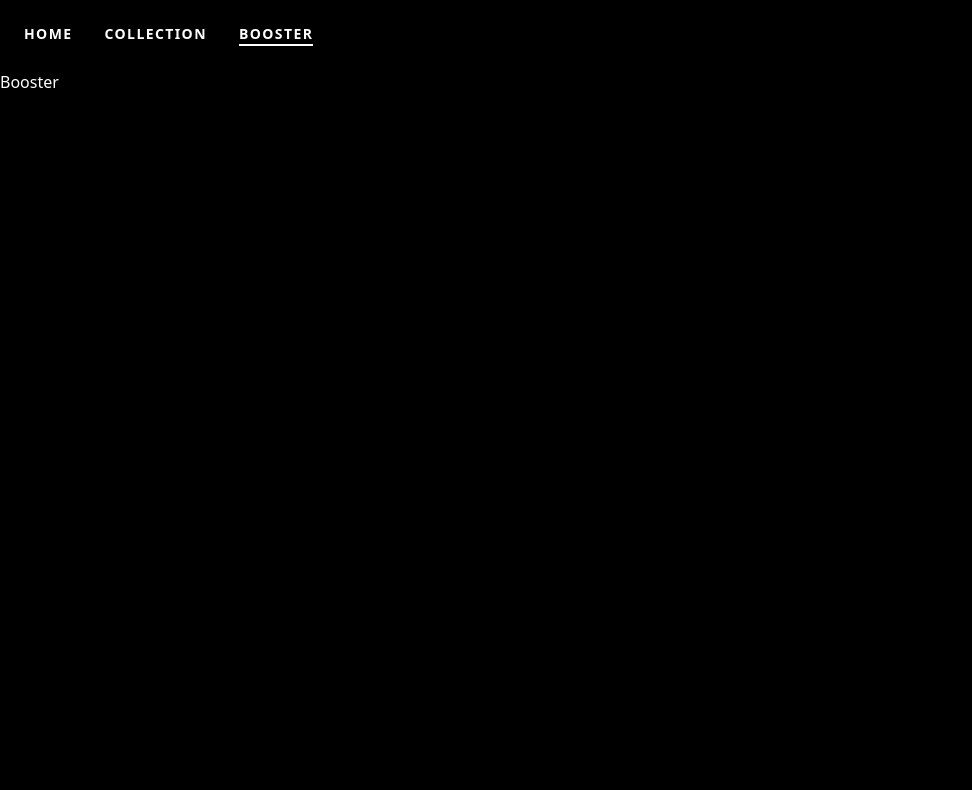
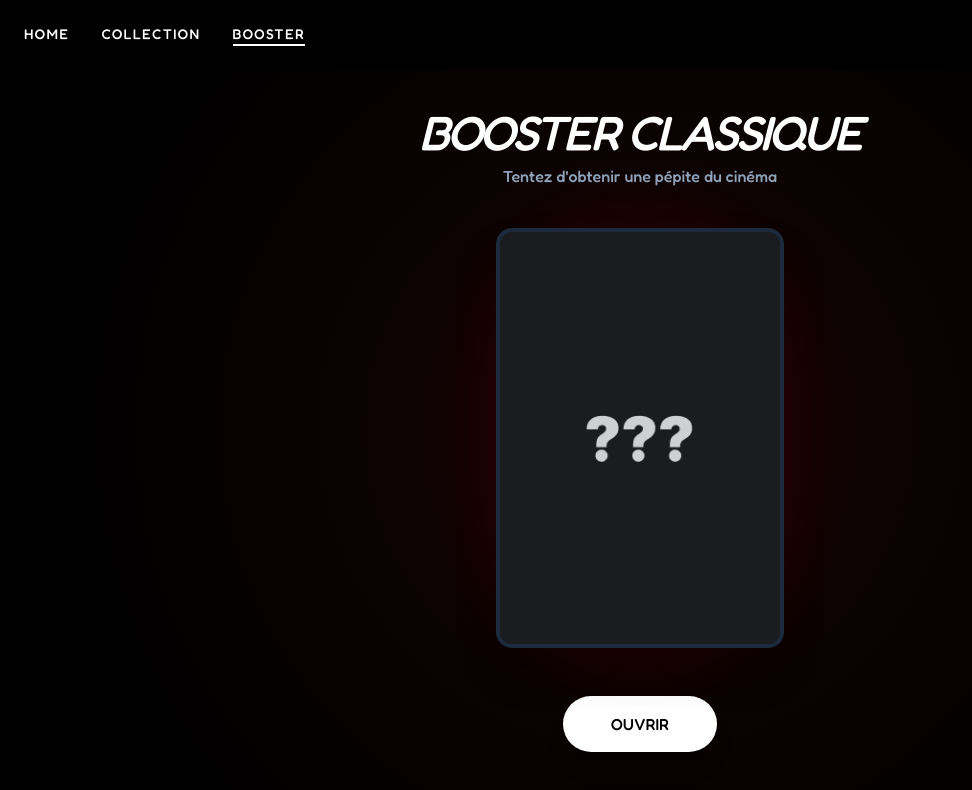
Before and after one commit to aserlite/pastoplesfilms, a Vue app: page /booster in a window 1280 px wide. Shown: the top 790 px of the page, without its empty margins (0-972 px from the left). Built offline with nearby package versions, Linux system fonts and the light colour scheme; the HTML template or start-up script is replaced by a standard one.

Commit message:
premier booster + affichage collection

```diff
--- a/src/assets/main.css
+++ b/src/assets/main.css
@@ -1 +1,7 @@
+@import url('https://fonts.googleapis.com/css2?family=Fredoka:wght@300..700&display=swap');
 @import 'tailwindcss';
+
+*{
+  font-family: "Fredoka", sans-serif;
+  font-weight: 500;
+}
--- a/src/services/tmdb.service.ts
+++ b/src/services/tmdb.service.ts
@@ -15,9 +15,10 @@ export const MovieApiService = {
     const randomPage = Math.floor(Math.random() * 20) + 1
     const { data } = await instance.get('/discover/movie', {
       params: {
-        'vote_average.lte': 5,
-        'vote_count.gte': 50,
+        'vote_average.lte': 2,
+        'vote_count.gte': 5,
         page: randomPage,
+        include_adult:false,
       },
     })
     console.log(data)
--- /dev/null
+++ b/src/stores/collection.ts
@@ -0,0 +1,39 @@
+import { defineStore } from 'pinia'
+import { ref, watch } from 'vue'
+
+interface Movie {
+  id: number
+  title?: string
+  [key: string]: unknown
+}
+
+export const useCollectionStore = defineStore('collection', () => {
+  const loadFromLocalStorage = (): Movie[] => {
+    try {
+      const raw = localStorage.getItem('patoplefilm_collection')
+      if (!raw) return []
+      return JSON.parse(raw) as Movie[]
+    } catch {
+      return []
+    }
+  }
+
+  const ownedMovies = ref<Movie[]>(loadFromLocalStorage())
+
+  watch(ownedMovies, (newVal) => {
+    try {
+      localStorage.setItem('patoplefilm_collection', JSON.stringify(newVal))
+    } catch {
+
+    }
+  }, { deep: true })
+
+  function addMovie(movie: Movie) {
+    const exists = ownedMovies.value.some(m => m.id === movie.id)
+    if (!exists) {
+      ownedMovies.value.push(movie)
+    }
+  }
+
+  return { ownedMovies, addMovie }
+})
--- a/src/views/BoosterView.vue
+++ b/src/views/BoosterView.vue
@@ -1,5 +1,116 @@
+<script setup lang="ts">
+import { ref } from 'vue'
+import { MovieApiService } from '@/services/tmdb.service'
+import { useCollectionStore } from '@/stores/collection'
+
+const collection = useCollectionStore()
+
+interface Movie {
+  id: number
+  title?: string
+  poster_path?: string
+  vote_average?: number
+  [key: string]: unknown
+}
+
+const currentMovie = ref<Movie | null>(null)
+const isLoading = ref(false)
+
+const handleOpenBooster = async () => {
+  if (isLoading.value) return
+
+  isLoading.value = true
+
+  try {
+    const movie = await MovieApiService.fetchRandomMovie()
+    const typedMovie = movie as Movie
+    currentMovie.value = typedMovie
+
+    collection.addMovie(typedMovie)
+  } catch (error) {
+    console.error("Erreur", error)
+  } finally {
+    setTimeout(() => {
+      isLoading.value = false
+    }, 800)
+  }
+}
+
+const getRarity = (note: number) => {
+  if (note <= 2) return { label: 'Légendaire', color: 'text-yellow-500' }
+  if (note <= 4) return { label: 'Rare', color: 'text-purple-500' }
+  return { label: 'Commun', color: 'text-red-500' }
+}
+
+const getTmdbLink = (movie: Movie | null) => {
+  if (!movie) return '#'
+  return `https://www.themoviedb.org/movie/${movie.id}`
+}
+</script>
+
 <template>
-  <div>
-    <h1>Booster</h1>
+  <div class="relative min-h-[calc(100vh-80px)] flex flex-col items-center justify-center bg-black overflow-hidden px-4">
+    <div class="absolute inset-0 pointer-events-none bg-[radial-gradient(circle_at_50%_50%,_rgba(220,38,38,0.1)_0%,_rgba(0,0,0,1)_80%)]"></div>
+
+    <div class="relative z-10 flex flex-col items-center max-w-2xl w-full">
+      <div class="text-center mb-10">
+        <h2 class="text-4xl md:text-5xl font-black text-white uppercase tracking-tighter italic">
+          Booster classique
+        </h2>
+        <p class="text-slate-400 mt-2 font-medium">Tentez d'obtenir une pépite du cinéma</p>
+      </div>
+
+      <div class="relative group.cursor-pointer perspective-1000">
+        <div class="absolute -inset-4 bg-red-600/20 blur-xl rounded-full opacity-50 group-hover:opacity-100 transition-opacity"></div>
+
+        <div
+          class="relative w-64 h-96 md:w-72 md:h-[420px] bg-slate-900 border-4 border-slate-800 rounded-2xl overflow-hidden shadow-2xl transition-all duration-500"
+          :class="{ 'animate-pulse scale-95': isLoading, 'hover:scale-105': !isLoading }"
+        >
+          <img
+            :src="currentMovie?.poster_path ? `https://image.tmdb.org/t/p/w500${currentMovie.poster_path}` : '/src/assets/random.png'"
+            alt="Film preview"
+            class="w-full h-full object-cover transition-opacity duration-500"
+            :class="isLoading ? 'opacity-20' : 'opacity-80'"
+          />
+
+          <div v-if="currentMovie && !isLoading" class="absolute bottom-0 left-0 right-0 p-4 bg-gradient-to-t from-black via-black/80 to-transparent">
+            <div class="flex justify-between items-end">
+              <div>
+                <span :class="['text-[10px] uppercase tracking-widest font-bold', getRarity(currentMovie?.vote_average ?? 0).color]">
+                  Rareté : {{ getRarity(currentMovie?.vote_average ?? 0).label }}
+                </span>
+                <h3 class="text-lg font-bold text-white leading-tight">{{ currentMovie?.title }}</h3>
+              </div>
+              <div class="bg-red-600 text-white px-2 py-1 rounded text-sm font-black">
+                {{ currentMovie?.vote_average }}
+              </div>
+            </div>
+          </div>
+
+          <div v-if="isLoading" class="absolute inset-0 flex items-center justify-center">
+            <span class="text-white font-black italic animate-bounce">TIRAGE EN COURS...</span>
+          </div>
+        </div>
+      </div>
+      <h3 v-if="currentMovie" class="text-lg font-bold text-white leading-tight mt-8">
+        <a
+          :href="getTmdbLink(currentMovie)"
+          target="_blank"
+          class="hover:text-red-500 transition-colors underline decoration-red-500/30 underline-offset-4"
+        >
+          voir sur TMdb
+        </a>
+      </h3>
+      <div class="mt-12 flex flex-col items-center gap-4 w-full">
+        <button
+          @click="handleOpenBooster"
+          :disabled="isLoading"
+          class="w-full md:w-auto px-12 py-4 bg-white text-black font-black uppercase rounded-full hover:bg-red-600 hover:text-white transition-all transform active:scale-95 shadow-xl disabled:opacity-50 disabled:cursor-not-allowed"
+        >
+          {{ isLoading ? 'Ouverture...' : 'Ouvrir' }}
+        </button>
+      </div>
+    </div>
   </div>
 </template>
--- a/src/views/CollectionView.vue
+++ b/src/views/CollectionView.vue
@@ -1,5 +1,81 @@
+<script setup lang="ts">
+import { useCollectionStore } from '@/stores/collection'
+
+const collection = useCollectionStore()
+
+const getScoreColor = (note: number) => {
+  if (note <= 2) return 'text-yellow-500'
+  if (note <= 4) return 'text-purple-400'
+  return 'text-red-500'
+}
+</script>
+
 <template>
-  <div>
-    <h1>Collection</h1>
+  <div class="min-h-[calc(100vh-80px)] bg-black p-6 md:p-10">
+    <div class="max-w-7xl mx-auto mb-10 border-b border-white/10 pb-6">
+      <h2 class="text-4xl font-black text-white uppercase italic tracking-tighter">
+        Ma Collection <span class="text-red-600 ml-2">({{ collection.ownedMovies.length }})</span>
+      </h2>
+    </div>
+
+    <div class="max-w-7xl mx-auto">
+      <div v-if="collection.ownedMovies.length > 0"
+           class="grid grid-cols-2 sm:grid-cols-3 md:grid-cols-4 lg:grid-cols-5 xl:grid-cols-6 gap-6">
+
+        <div v-for="movie in collection.ownedMovies"
+             :key="movie.id"
+             class="group relative bg-slate-900 rounded-xl overflow-hidden border border-slate-800 hover:border-red-600 transition-all duration-300 shadow-lg hover:-translate-y-2">
+
+          <div class="aspect-[2/3] overflow-hidden">
+            <img
+              :src="movie.poster_path ? `https://image.tmdb.org/t/p/w500${movie.poster_path}` : '/src/assets/random.png'"
+              :alt="movie.title ?? ''"
+              class="w-full h-full object-cover transition-transform duration-500 group-hover:scale-110"
+            />
+          </div>
+
+          <div class="p-3 bg-slate-900/90 border-t border-white/5">
+            <h3 class="text-sm font-bold text-white truncate mb-1" :title="movie.title">
+              {{ movie.title }}
+            </h3>
+            <div class="flex justify-between items-center">
+              <span class="text-[10px] text-slate-500 font-bold uppercase tracking-widest">Note</span>
+              <span :class="['font-black text-xs', getScoreColor(Number(movie.vote_average ?? 0))]">
+                {{ Number(movie.vote_average ?? 0) }}
+              </span>
+            </div>
+          </div>
+        </div>
+
+      </div>
+
+      <div v-else class="flex flex-col items-center justify-center py-20 text-center">
+        <div class="text-6xl mb-4">🎬</div>
+        <h3 class="text-xl font-bold text-white uppercase italic">Ta collection est vide gros loser</h3>
+        <RouterLink
+          to="/booster"
+          class="px-8 py-3 bg-red-600 text-white font-black uppercase rounded-full hover:bg-red-700 transition-colors"
+        >
+          Ouvrir un booster
+        </RouterLink>
+      </div>
+    </div>
   </div>
 </template>
+
+<style scoped>
+.group:after {
+  content: '';
+  position: absolute;
+  top: 0;
+  left: -100%;
+  width: 50%;
+  height: 100%;
+  background: linear-gradient(to right, transparent, rgba(255,255,255,0.05), transparent);
+  transform: skewX(-25deg);
+  transition: 0.5s;
+}
+.group:hover:after {
+  left: 150%;
+}
+</style>
```
Also changed, not shown: src/assets/random.png (added).
